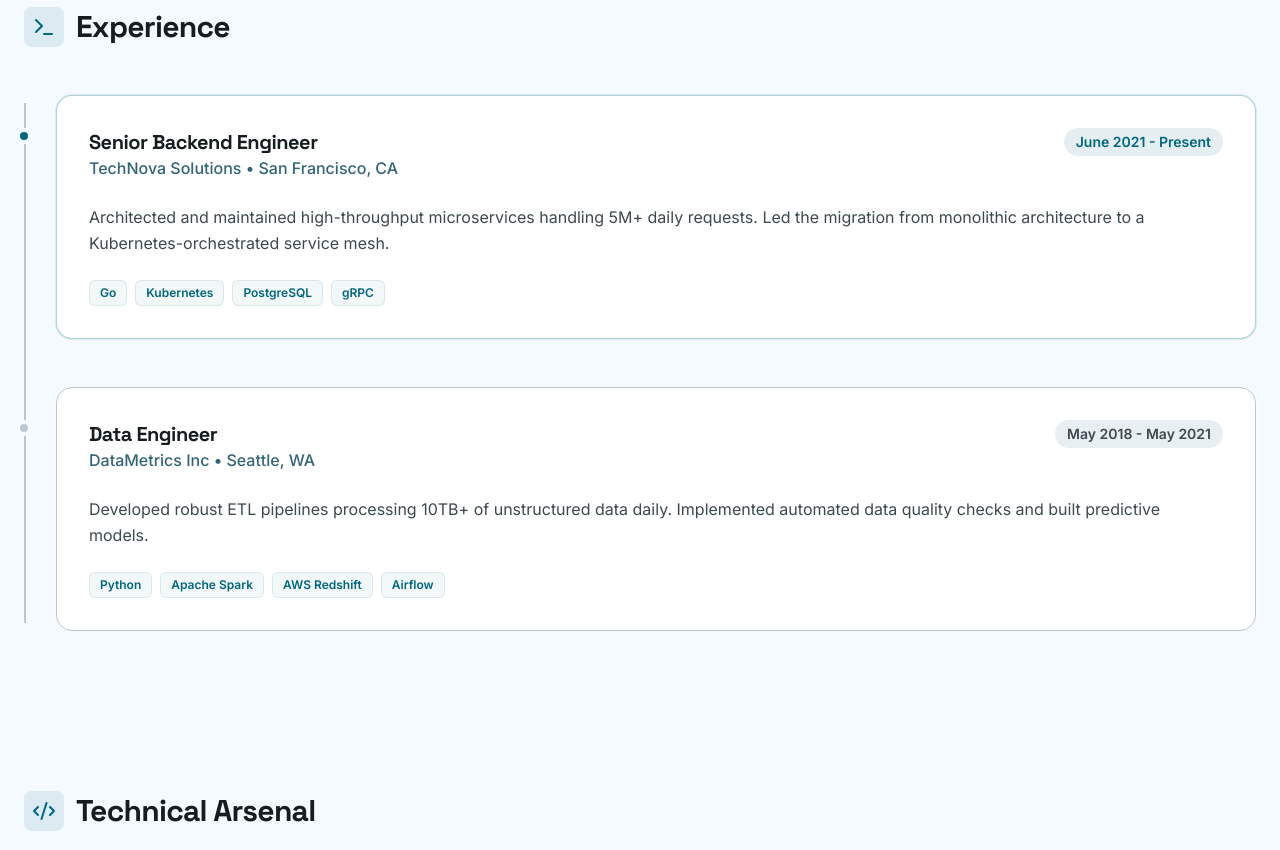
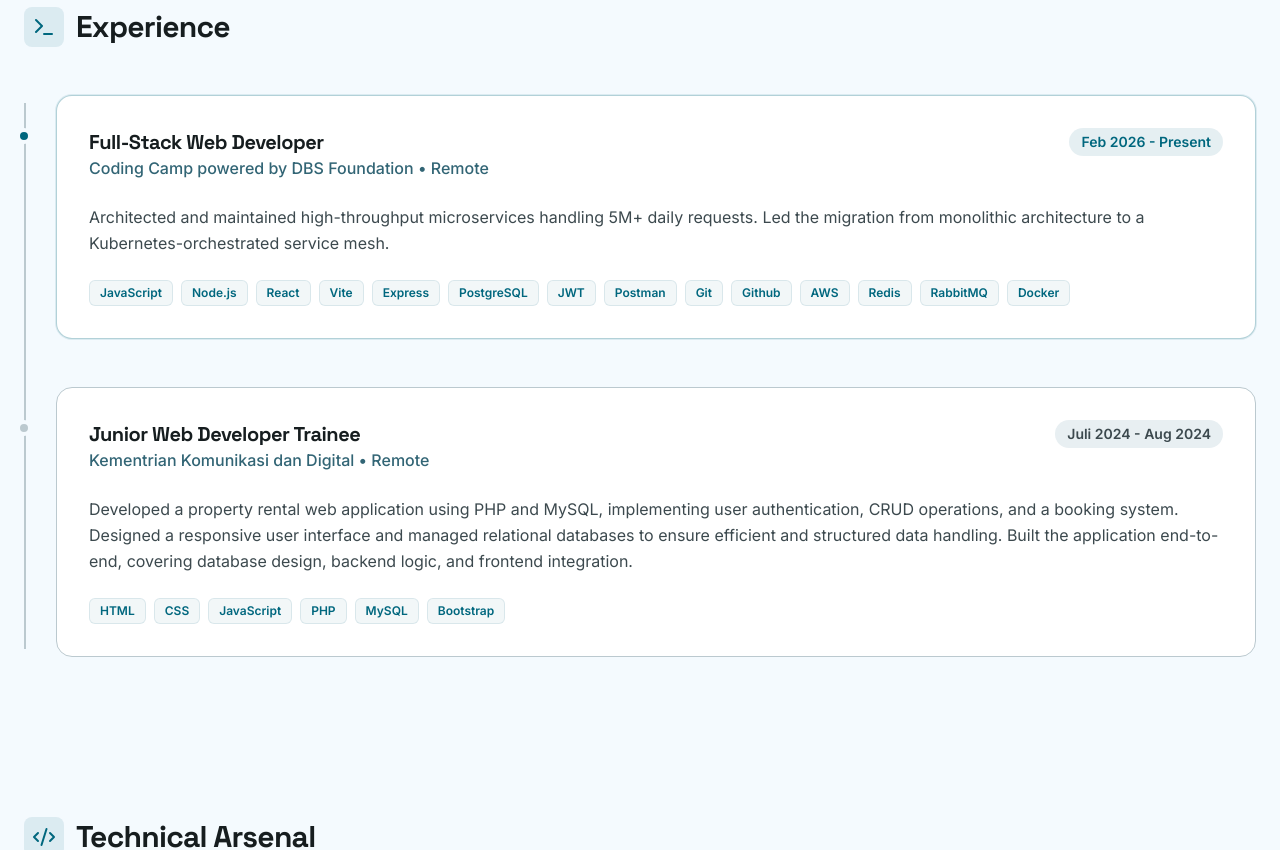
Before and after one commit to Zetday/mrendy-portfolio-new, a Next.js app: page / in a window 1280 px wide. Shown: the part 740-1590 px from the top of the page. Built offline with nearby package versions, Linux system fonts and the light colour scheme.

Commit message:
chore(experience): mengubah content experience - uncomplete

```diff
--- a/app/data/experience.ts
+++ b/app/data/experience.ts
@@ -1,22 +1,37 @@
 export const experiences = [
   {
-      role: 'Senior Backend Engineer',
-      company: 'TechNova Solutions',
-      location: 'San Francisco, CA',
-      period: 'June 2021 - Present',
+    role: 'Full-Stack Web Developer',
+    company: 'Coding Camp powered by DBS Foundation',
+    location: 'Remote',
+    period: 'Feb 2026 - Present',
     description:
       'Architected and maintained high-throughput microservices handling 5M+ daily requests. Led the migration from monolithic architecture to a Kubernetes-orchestrated service mesh.',
-      tags: ['Go', 'Kubernetes', 'PostgreSQL', 'gRPC'],
+    tags: [
+      'JavaScript',
+      'Node.js',
+      'React',
+      'Vite',
+      'Express',
+      'PostgreSQL',
+      'JWT',
+      'Postman',
+      'Git',
+      'Github',
+      'AWS',
+      'Redis',
+      'RabbitMQ',
+      'Docker',
+    ],
     isCurrent: true,
   },
   {
-      role: 'Data Engineer',
-      company: 'DataMetrics Inc',
-      location: 'Seattle, WA',
-      period: 'May 2018 - May 2021',
+    role: 'Junior Web Developer Trainee',
+    company: 'Kementrian Komunikasi dan Digital',
+    location: 'Remote',
+    period: 'Juli 2024 - Aug 2024',
     description:
-        'Developed robust ETL pipelines processing 10TB+ of unstructured data daily. Implemented automated data quality checks and built predictive models.',
-      tags: ['Python', 'Apache Spark', 'AWS Redshift', 'Airflow'],
+      'Developed a property rental web application using PHP and MySQL, implementing user authentication, CRUD operations, and a booking system. Designed a responsive user interface and managed relational databases to ensure efficient and structured data handling. Built the application end-to-end, covering database design, backend logic, and frontend integration.',
+    tags: ['HTML', 'CSS', 'JavaScript', 'PHP', 'MySQL', 'Bootstrap'],
     isCurrent: false,
   },
 ];
```
Lines whose indentation alone changed are shown as unchanged.
